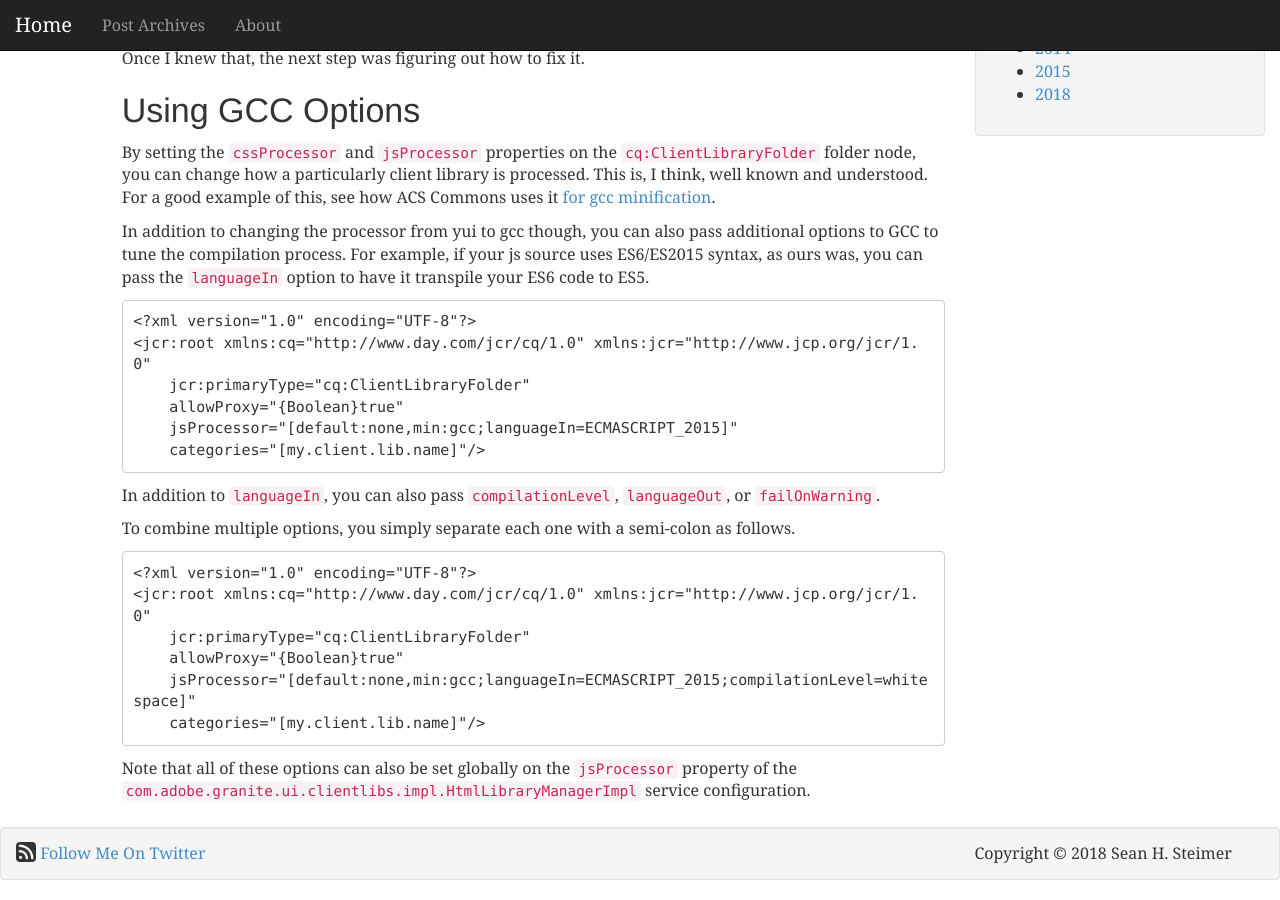
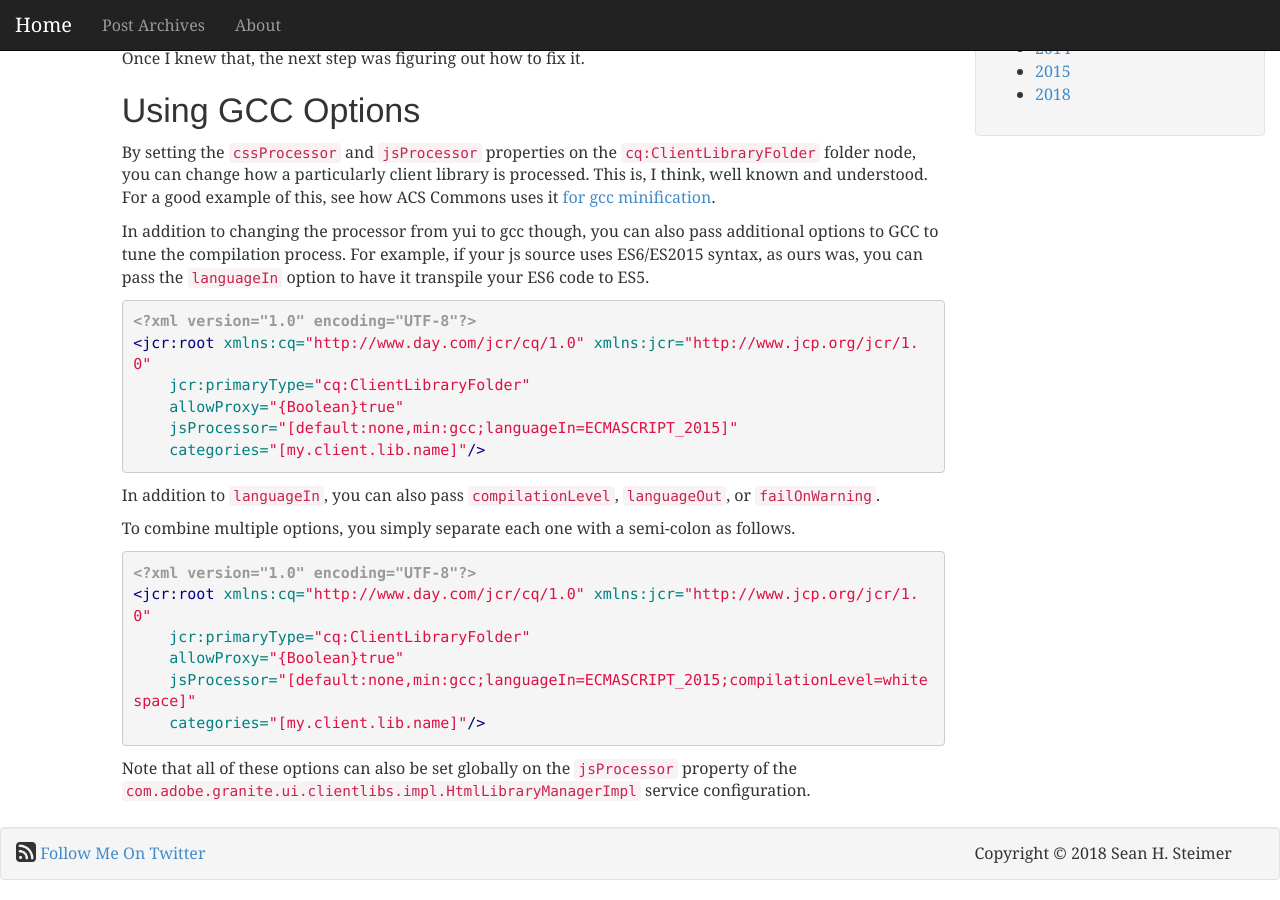
Before and after one commit to shsteimer/shsteimer.github.io, a Jekyll site: the page built from _posts/2018-11-29-aem-clientlib-gcc-compiler-options.md, in a window 1280 px wide and 900 px high, scrolled down 844 px. Built offline with Jekyll 4.4.1, drawn with Linux system fonts in a browser that asks for light colours; nearby versions of some CDN libraries; comment, search, counter and statistics services are not loaded.

Commit message:
changes code highlighting to xml

````diff
--- a/_posts/2018-11-29-aem-clientlib-gcc-compiler-options.md
+++ b/_posts/2018-11-29-aem-clientlib-gcc-compiler-options.md
@@ -32,27 +32,27 @@ By setting the `cssProcessor` and `jsProcessor` properties on the `cq:ClientLibr
 
 In addition to changing the processor from yui to gcc though, you can also pass additional options to GCC to tune the compilation process.  For example, if your js source uses ES6/ES2015 syntax, as ours was, you can pass the `languageIn` option to have it transpile your ES6 code to ES5.
 
-```
+{% highlight xml %}
 <?xml version="1.0" encoding="UTF-8"?>
 <jcr:root xmlns:cq="http://www.day.com/jcr/cq/1.0" xmlns:jcr="http://www.jcp.org/jcr/1.0"
     jcr:primaryType="cq:ClientLibraryFolder"
     allowProxy="{Boolean}true"
     jsProcessor="[default:none,min:gcc;languageIn=ECMASCRIPT_2015]"
     categories="[my.client.lib.name]"/>
-```
+{% endhighlight %}
 
 In addition to `languageIn`, you can also pass `compilationLevel`, `languageOut`, or `failOnWarning`.
 
 To combine multiple options, you simply separate each one with a semi-colon as follows.
 
-```
+{% highlight xml %}
 <?xml version="1.0" encoding="UTF-8"?>
 <jcr:root xmlns:cq="http://www.day.com/jcr/cq/1.0" xmlns:jcr="http://www.jcp.org/jcr/1.0"
     jcr:primaryType="cq:ClientLibraryFolder"
     allowProxy="{Boolean}true"
     jsProcessor="[default:none,min:gcc;languageIn=ECMASCRIPT_2015;compilationLevel=whitespace]"
     categories="[my.client.lib.name]"/>
-```
+{% endhighlight %}
 
 
 Note that all of these options can also be set globally on the `jsProcessor` property of the `com.adobe.granite.ui.clientlibs.impl.HtmlLibraryManagerImpl` service configuration.
````
